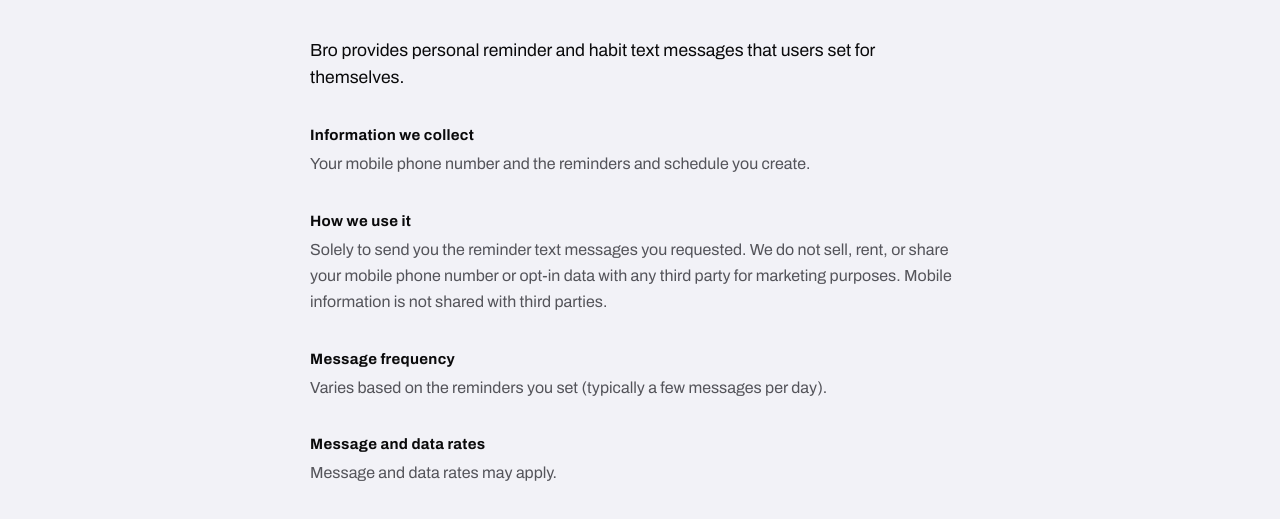
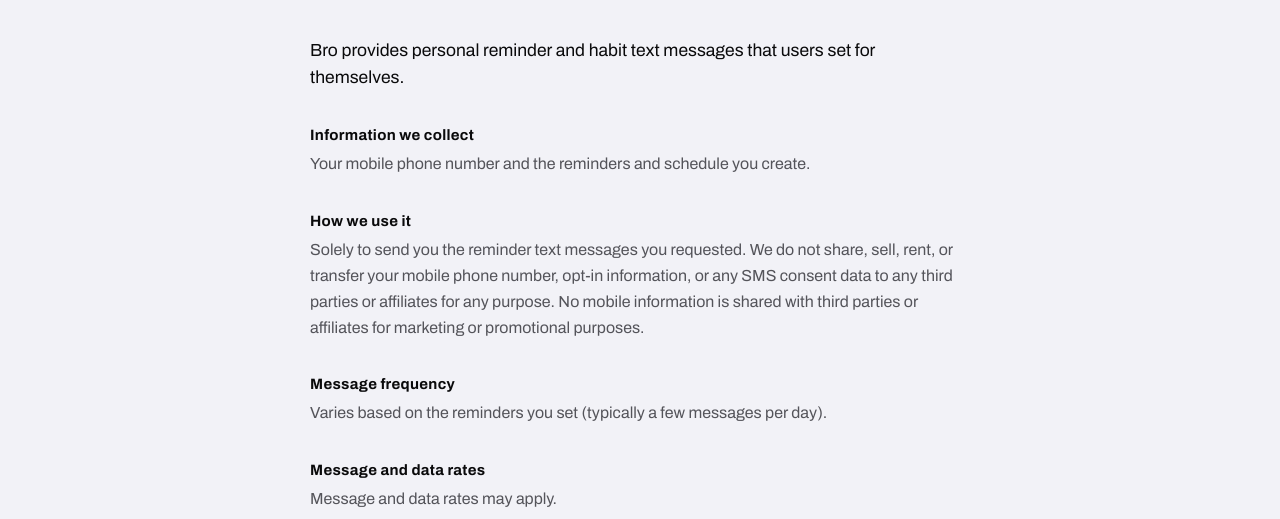
Before and after one commit to prime8128/textsfrombro, a plain HTML site: page privacy.html in a window 1280 px wide. Shown: the part 265-784 px from the top of the page. Drawn offline with Linux system fonts and the light colour scheme; a script that the page names is missing.

Commit message:
Update privacy.html

```diff
--- a/privacy.html
+++ b/privacy.html
@@ -61,9 +61,10 @@
   <p>Your mobile phone number and the reminders and schedule you create.</p>
 
   <h2>How we use it</h2>
-  <p>Solely to send you the reminder text messages you requested. We do not sell, rent, or share
-  your mobile phone number or opt-in data with any third party for marketing purposes.
-  Mobile information is not shared with third parties.</p>
+  <p>Solely to send you the reminder text messages you requested. We do not share, sell, rent, or
+  transfer your mobile phone number, opt-in information, or any SMS consent data to any third parties
+  or affiliates for any purpose. No mobile information is shared with third parties or affiliates for
+  marketing or promotional purposes.</p>
 
   <h2>Message frequency</h2>
   <p>Varies based on the reminders you set (typically a few messages per day).</p>
```
